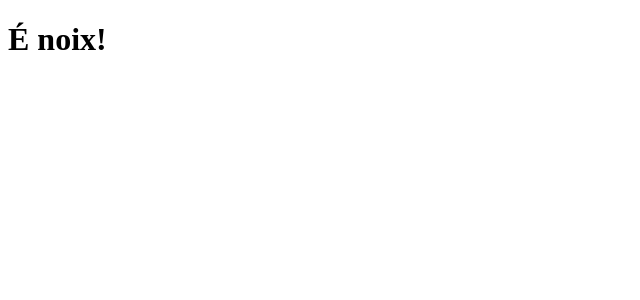
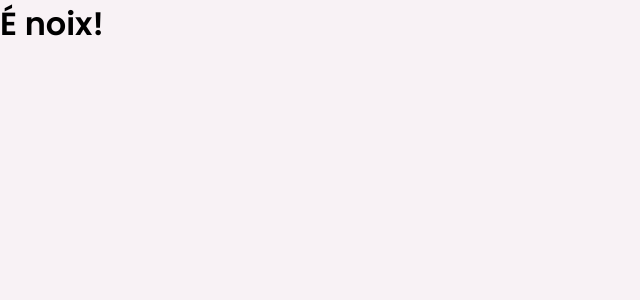
Before and after one commit to franciscoeymardneto/ntmoney, a React app: page / in a window 1280 px wide. Shown: the top 300 px of the page, without its empty margins (0-640 px from the left). Built offline with nearby package versions, Linux system fonts and the light colour scheme.

Commit message:
feat: add font config

```diff
--- a/public/index.html
+++ b/public/index.html
@@ -1,10 +1,12 @@
 <!DOCTYPE html>
 <html lang="pt-br">
 <head>
+  <link rel="preconnect" href="https://fonts.gstatic.com">
   <meta charset="UTF-8">
   <link rel="shortcut icon" href="favicon.png" type="image/png">
   <meta http-equiv="X-UA-Compatible" content="IE=edge">
   <meta name="viewport" content="width=device-width, initial-scale=1.0">
+  <link href="https://fonts.googleapis.com/css2?family=Poppins:wght@400;600&display=swap" rel="stylesheet">
   <title>NtMoney</title>
 </head>
 <body>
--- a/src/App.tsx
+++ b/src/App.tsx
@@ -1,8 +1,10 @@
+import { GlobalStyle } from "./assets/styles/global";
 
 export function App() {
   return (
     <div>
       <h1>É noix!</h1>
+      <GlobalStyle/>
     </div>
   )
 }
--- a/src/assets/styles/global.ts
+++ b/src/assets/styles/global.ts
@@ -3,7 +3,6 @@
 export const GlobalStyle = createGlobalStyle`
 
   :root{
-    --background: #f8f2f5;
     --red: #E52E4D;
     --blue: #5429CC;
 
@@ -33,10 +32,18 @@
   }
 
   body {
-    background: var(----background);
-    -webkit-font-smoothing: antialised;
+    background: var(--background);
+    -webkit-font-smoothing: antialiased;
   }
 
+  body, input, textarea, button {
+    font-family: 'Poppins', sans-serif;
+    font-weight: 400;
+  }
+
+  h1, h2, h3, h4, h5, h6, strong{
+    font-weight: 600;
+  }
   button {
     cursor: pointer;
   }
```
